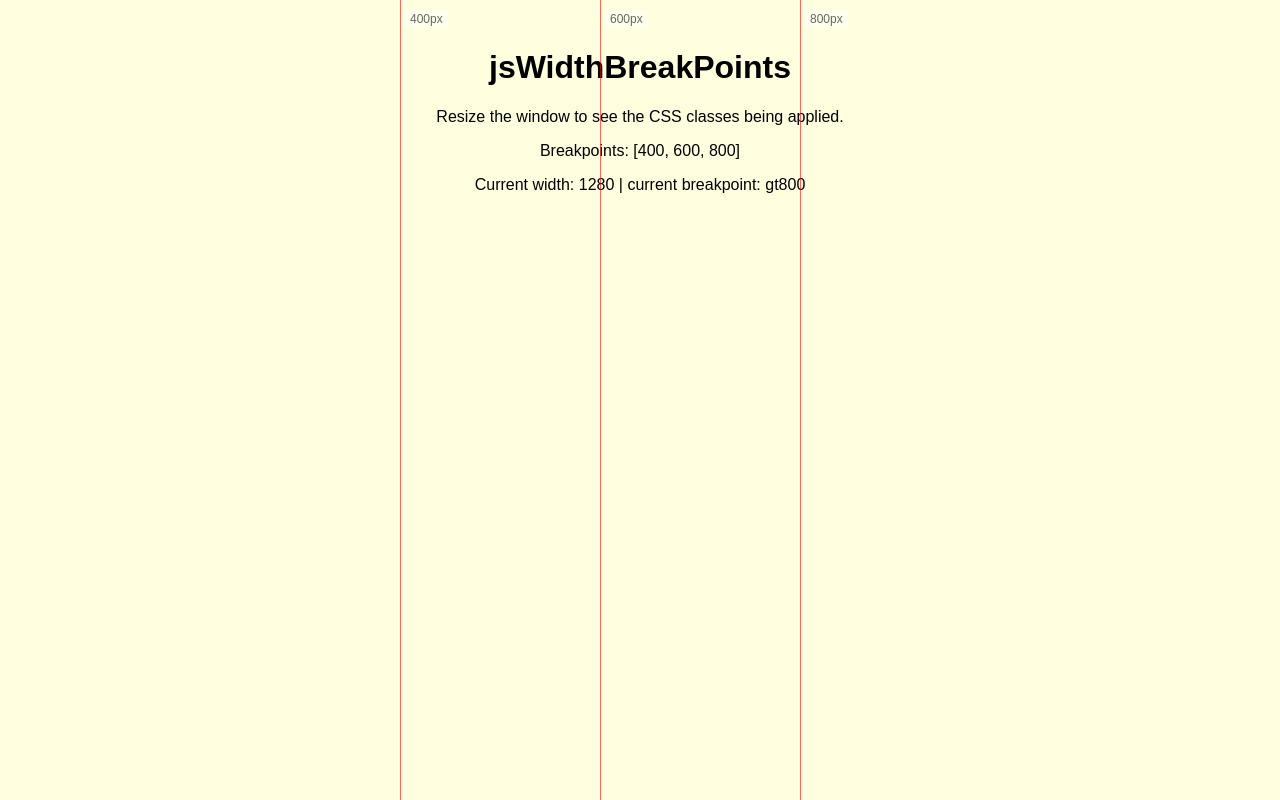
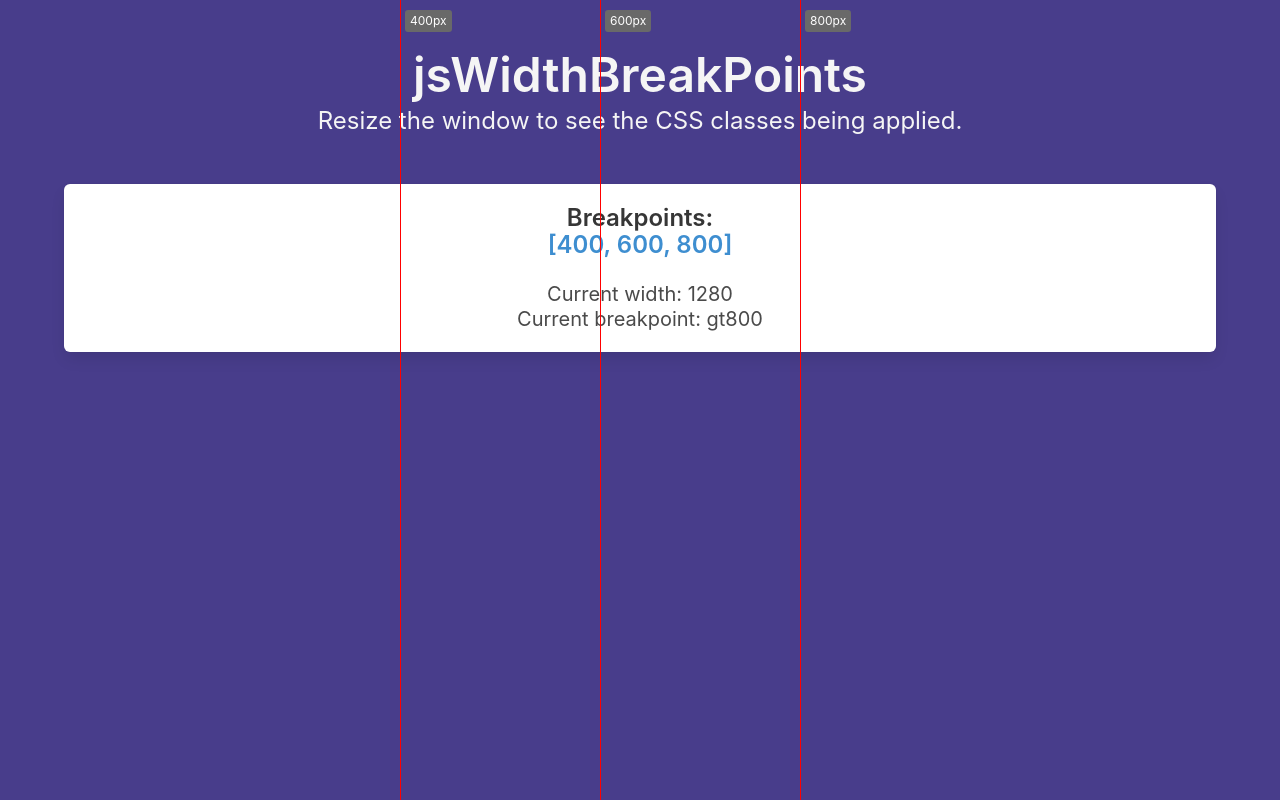
Before and after one commit to marceloxp/JsWidthBreakpoints, a website: page demo/index.html in a window 1280 px wide. Drawn offline with nearby package versions, Linux system fonts and the light colour scheme; files that its build step writes are made by us from their sources.

Commit message:
- Adjust rule css; - Adjust demo to use Bulma css.

```diff
--- a/demo/index.html
+++ b/demo/index.html
@@ -5,40 +5,58 @@
     <meta charset="UTF-8">
     <meta name="viewport" content="width=device-width, initial-scale=1.0">
     <title>jsWidthBreakPoints - Demo</title>
+    <!-- Bulma CSS via CDN -->
+    <link rel="stylesheet" href="https://cdn.jsdelivr.net/npm/bulma@0.9.4/css/bulma.min.css">
     <style>
-        body {
-            font-family: Arial, sans-serif;
-            text-align: center;
-            padding: 20px;
+        /* Global styles */
+        body,
+        html {
+            overflow-y: hidden;
         }
 
-        .width-lt400 {
+        .section {
+            height: 100vh;
+        }
+
+        /* Custom styles for breakpoints */
+        .width-lt400 .section {
             background-color: lightcoral;
         }
 
-        .width-b400a600 {
-            background-color: lightblue;
+        .width-b400a600 .section {
+            background-color: cornflowerblue;
         }
 
-        .width-b600a800 {
-            background-color: lightgreen;
+        .width-b600a800 .section {
+            background-color: lightseagreen;
         }
 
-        .width-gt800 {
-            background-color: lightyellow;
+        .width-gt800 .section {
+            background-color: darkslateblue;
         }
     </style>
 </head>
 
 <body>
-    <h1>jsWidthBreakPoints</h1>
-    <p>Resize the window to see the CSS classes being applied.</p>
-    <p>Breakpoints: [400, 600, 800]</p>
-    <p id="current-width"></p>
+    <section class="section">
+        <div class="container">
+            <!-- Header -->
+            <div class="has-text-centered mb-6">
+                <h1 class="title is-1 has-text-light">jsWidthBreakPoints</h1>
+                <p class="subtitle is-4 has-text-light">Resize the window to see the CSS classes being applied.</p>
+            </div>
 
-    <!-- Rule container -->
-    <div id="rule"></div>
+            <!-- Breakpoint Info -->
+            <div class="box">
+                <p class="title is-4 has-text-centered">Breakpoints:<br><span class="has-text-info">[400, 600,
+                        800]</span>
+                </p>
+                <p id="current-width" class="subtitle is-5 mt-2"></p>
+            </div>
+        </div>
+    </section>
 
+    <!-- jsWidthBreakPoints Library -->
     <script src="../dist/jsWidthBreakPoints.js"></script>
     <script>
         JsWidthBreakPoints.init({
@@ -47,7 +65,7 @@
             classPrefix: 'width-',
             rule: {
                 show: true, // Show the rule
-                opacity: 0.6, // Opacity of the rule
+                opacity: 1, // Opacity of the rule
                 color: 'red', // Color of the rule
             },
             onBreakPoint: (event) => {
@@ -56,7 +74,10 @@
         });
 
         const drawInfo = () => {
-            document.getElementById('current-width').textContent = `Current width: ${window.innerWidth} | current breakpoint: ${JsWidthBreakPoints.currentClass}`;
+            document.getElementById('current-width').innerHTML = `
+                <p class="has-text-centered">Current width: ${window.innerWidth}
+                <br>
+                Current breakpoint: ${JsWidthBreakPoints.currentClass}</p>`;
         };
 
         // Update current width display
--- a/src/jsWidthBreakPoints.js
+++ b/src/jsWidthBreakPoints.js
@@ -144,10 +144,12 @@ class JsWidthBreakPoints {
                 position: absolute;
                 top: 10px;
                 left: 5px;
-                background-color: rgba(255, 255, 255, 0.8);
+                background-color: dimgrey;
+                color: white;
                 padding: 2px 5px;
                 font-size: 12px;
                 border-radius: 3px;
+                shadow: 0 2px 4px rgba(0, 0, 0, 0.2);
                 opacity: ${this.options.rule.opacity};
             }
         `;
```
Also changed, not shown: dist/jsWidthBreakPoints.js, dist/jsWidthBreakPoints.min.js.
